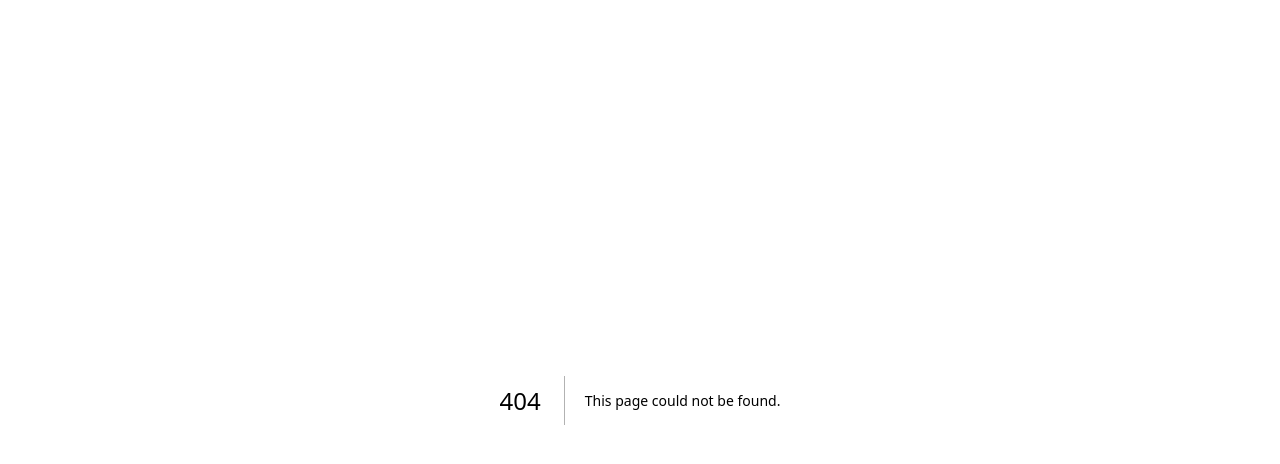
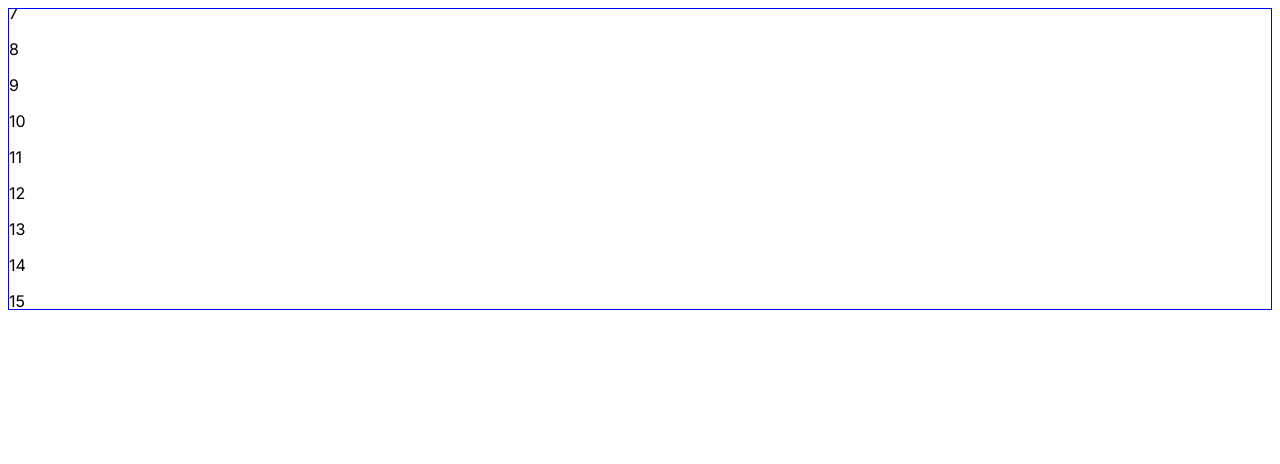
Before and after one commit to AppleTrick/reacthooks, a Next.js app: page /useLayoutEffectEx1 in a window 1280 px wide. Before the commit this address had no page. Shown: the top 464 px of the page. Built offline with nearby package versions, Linux system fonts and the light colour scheme.

Commit message:
useLayoutEffect 사용해보기

```diff
--- /dev/null
+++ b/src/app/(7.useLayoutEffect)/useLayoutEffectEx/page.tsx
@@ -0,0 +1,27 @@
+'use client';
+
+import { useEffect, useLayoutEffect, useState } from 'react';
+
+const UseLayoutEffectEx = () => {
+  const [count, setCount] = useState(0);
+
+  useEffect(() => {
+    console.log('useEffect', count);
+  }, [count]);
+
+  useLayoutEffect(() => {
+    console.log('useLayoutEffect', count);
+  }, [count]);
+
+  const handleCountUpdate = () => {
+    setCount(count + 1);
+  };
+  return (
+    <div>
+      <p>Count : {count}</p>
+      <button onClick={handleCountUpdate}>카운트 UP</button>
+    </div>
+  );
+};
+
+export default UseLayoutEffectEx;
--- /dev/null
+++ b/src/app/(7.useLayoutEffect)/useLayoutEffectEx1/page.tsx
@@ -0,0 +1,59 @@
+'use client';
+
+import { useEffect, useLayoutEffect, useRef, useState } from 'react';
+
+// 외부 API 라 가정!
+const getNumbers = () => {
+  return [1, 2, 3, 4, 5, 6, 7, 8, 9, 10, 11, 12, 13, 14, 15];
+};
+
+const UseLayoutEffect1 = () => {
+  const [numbers, setNumbers] = useState<number[]>([]);
+  const ref = useRef<HTMLDivElement | null>(null);
+
+  useEffect(() => {
+    const nums = getNumbers();
+    setNumbers(nums);
+  }, []);
+
+  //   useEffect(() => {
+  //     if (numbers.length === 0) {
+  //       return;
+  //     }
+  //     if (ref.current) {
+  //       for (let index = 0; index < 100000000; index++) {}
+
+  //       ref.current.scrollTop = ref.current.scrollHeight;
+  //     }
+  //   }, [numbers]);
+
+  useLayoutEffect(() => {
+    if (numbers.length === 0) {
+      return;
+    }
+    if (ref.current) {
+      for (let index = 0; index < 100000000; index++) {}
+
+      ref.current.scrollTop = ref.current.scrollHeight;
+    }
+  }, [numbers]);
+
+  return (
+    <div>
+      <div
+        ref={ref}
+        style={{
+          height: '300px',
+          border: '1px solid blue',
+          overflow: 'scroll',
+        }}
+      >
+        {numbers.map((num: number, index: number) => (
+          <p key={index}>{num}</p>
+        ))}
+      </div>
+    </div>
+  );
+};
+
+export default UseLayoutEffect1;
```
